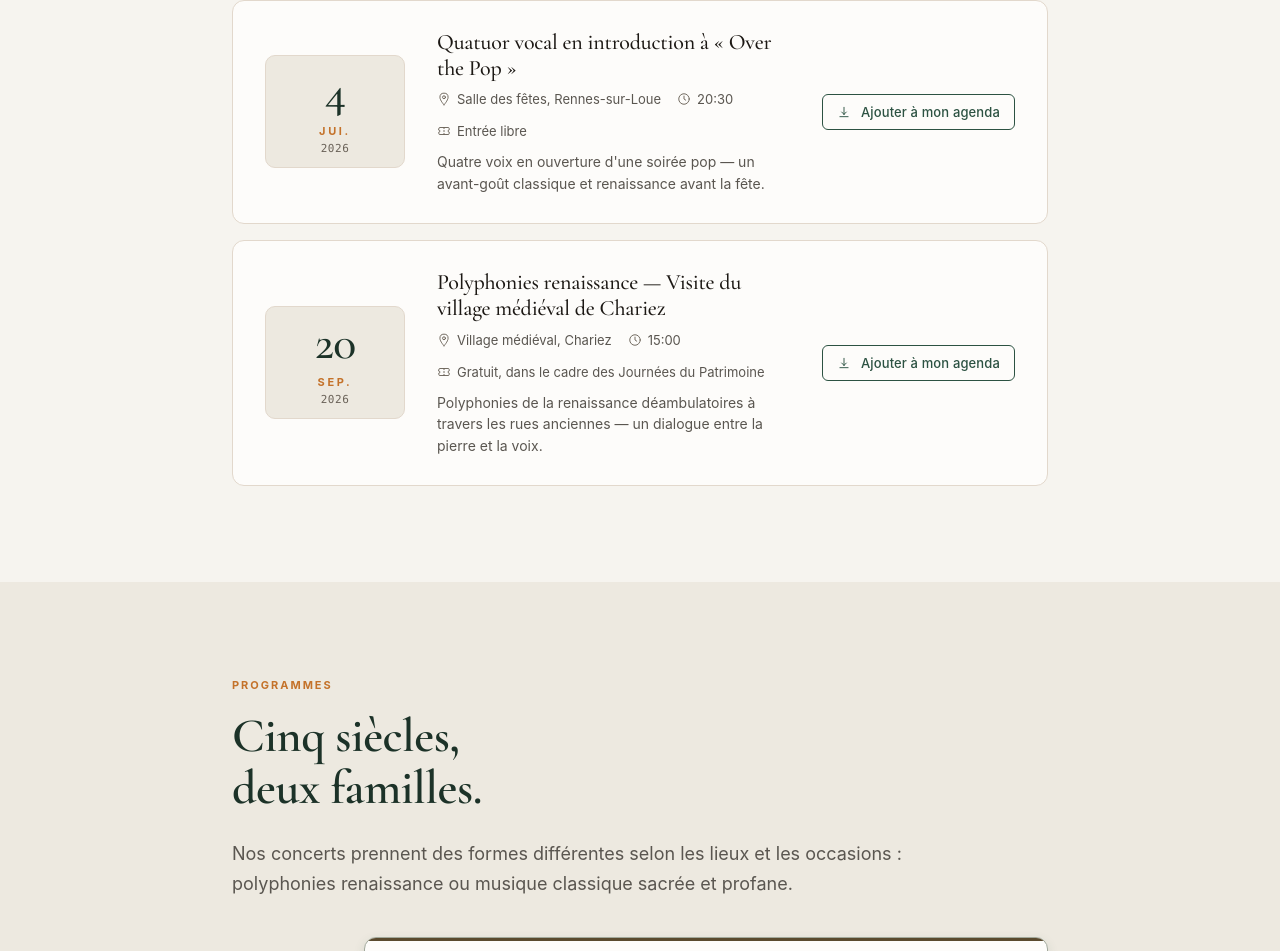
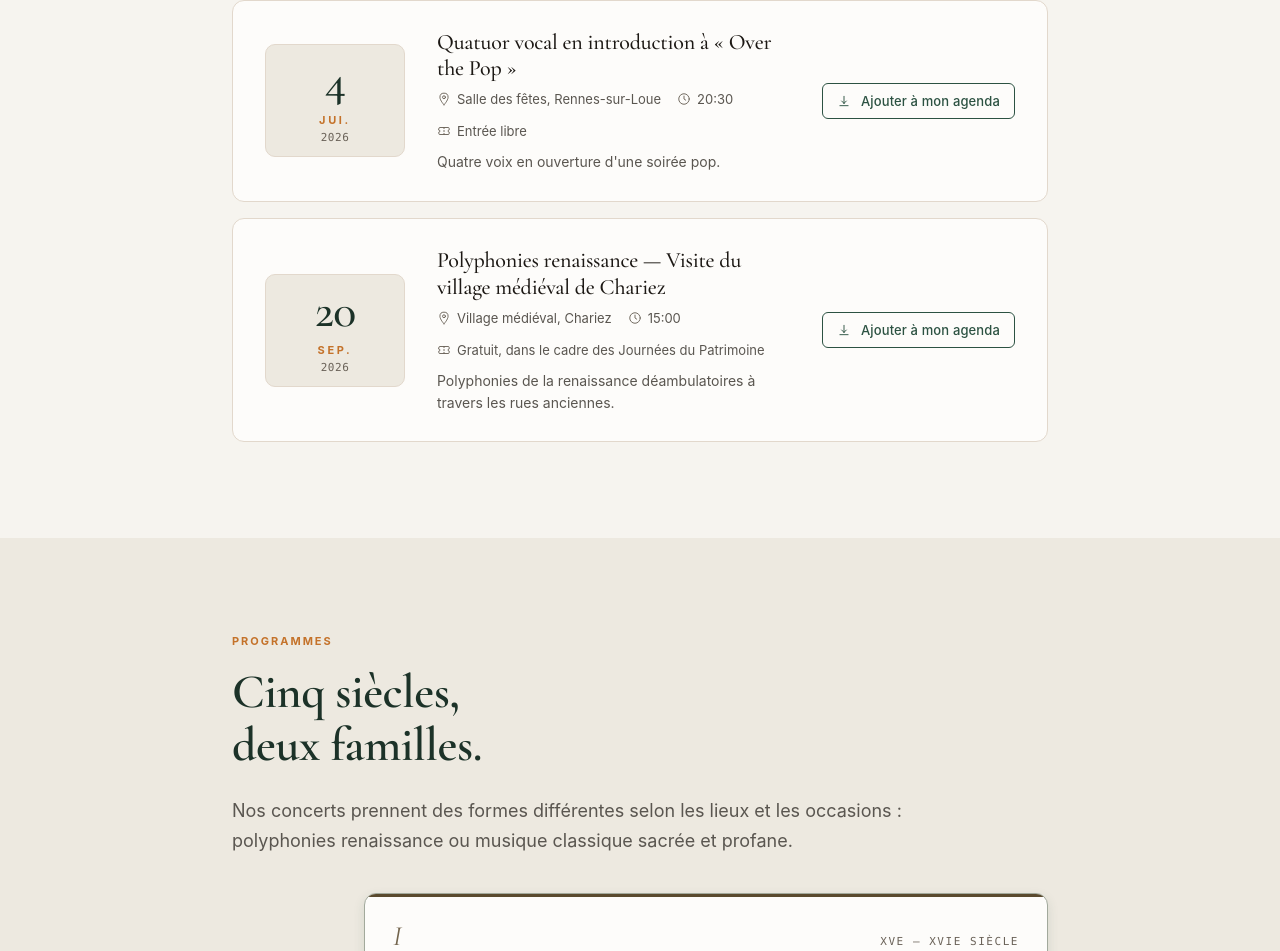
Before and after one commit to TimVille25/2x2voix, a React (Vite) app in the folder site/: page / in a window 1280 px wide. Shown: the part 1716-2667 px from the top of the page. Built offline with nearby package versions, Linux system fonts and the light colour scheme.

Commit message:
Mise à jour des notes des événements pour plus de clarté

```diff
--- a/site/src/data.js
+++ b/site/src/data.js
@@ -42,7 +42,7 @@ export const EVENTS = [
     title: "Quatuor vocal en introduction à « Over the Pop »",
     venue: "Salle des fêtes, Rennes-sur-Loue",
     address: "Rennes-sur-Loue, 25440",
-    note: "Quatre voix en ouverture d'une soirée pop — un avant-goût classique et renaissance avant la fête.",
+    note: "Quatre voix en ouverture d'une soirée pop.",
     price: "Entrée libre",
   },
   {
@@ -54,7 +54,7 @@ export const EVENTS = [
     title: "Polyphonies renaissance — Visite du village médiéval de Chariez",
     venue: "Village médiéval, Chariez",
     address: "Chariez, 70360",
-    note: "Polyphonies de la renaissance déambulatoires à travers les rues anciennes — un dialogue entre la pierre et la voix.",
+    note: "Polyphonies de la renaissance déambulatoires à travers les rues anciennes.",
     price: "Gratuit, dans le cadre des Journées du Patrimoine",
   },
 ];
```
